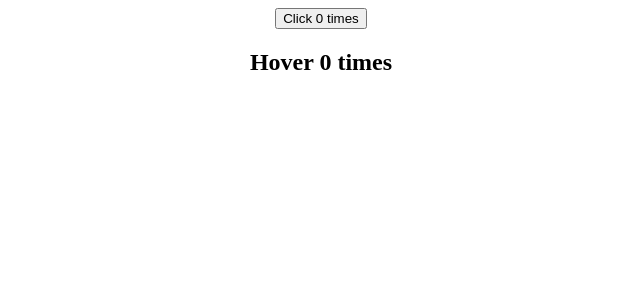
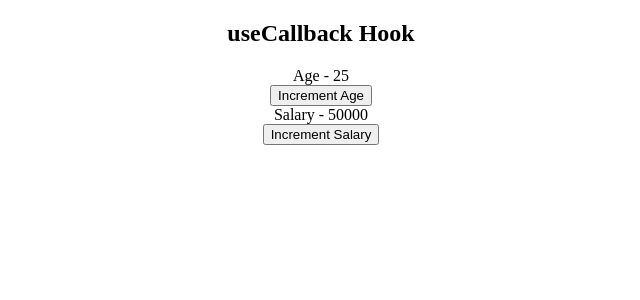
Before and after one commit to Am-Ta/react-advanced-concepts, a React (Create React App) app: page / in a window 1280 px wide. Shown: the top 300 px of the page, without its empty margins (319-959 px from the left). Built offline with nearby package versions, Linux system fonts and the light colour scheme.

Commit message:
useCallback hook

```diff
--- /dev/null
+++ b/src/components/useCallback/App.js
@@ -0,0 +1,11 @@
+import { Container } from "."
+import "../../App.css"
+
+
+export default function App() {
+    return (
+        <div className="App">
+            <Container />
+        </div>
+    )
+}
--- /dev/null
+++ b/src/components/useCallback/Button.js
@@ -0,0 +1,11 @@
+import { memo } from "react";
+
+// Button Component
+function Button({handleClick, children}) {
+    console.log(`Rendering button - ${children}`);
+    return <button onClick={handleClick}>
+        {children}
+    </button>
+}
+
+export default memo(Button);
--- /dev/null
+++ b/src/components/useCallback/Count.js
@@ -0,0 +1,9 @@
+import { memo } from "react";
+
+// Count Component
+function Count({text, count}) {
+    console.log(`Rendering ${text}`);
+    return <div>{text} - {count}</div>
+}
+
+export default memo(Count);
--- /dev/null
+++ b/src/components/useCallback/Title.js
@@ -0,0 +1,9 @@
+import { memo } from "react"
+
+// Title Component
+function Title() {
+    console.log("Rendering Title")
+    return <h2>useCallback Hook</h2>
+}
+
+export default memo(Title);
--- /dev/null
+++ b/src/components/useCallback/index.js
@@ -0,0 +1,30 @@
+/**
+ * Performance Optimization
+ * useCallback Hook: useCallback is a hook that will return a memoized version of the callback function that only changes if one of the dependencies has changed.
+ * why need to use useCallback? It is useful when passing callbacks to optimized child components that rely on reference equality to prevent unnecessary renders.
+ *
+ * React.memo: a hoc that will prevent a functional component from being rerender if it's props or state do not change. the memo has nothing to do with hooks.
+ *
+ * why re-render the Button of salary while I click on the Button of age or vice versa?(I'm using React.memo) This is because a new increment salary function is created each time the parent component re-renders and when dealing with functions we always have to consider ***reference equality***, even though two functions have the exact same behavior, it does not mean they are equal to each other. so the function before the re-render is different to the function after the rerender. and since the function is a prop, React.memo sees that the prop has changed and will not prevent the re-render.
+ */
+
+import { useState, useCallback } from "react"
+import Button from "./Button";
+import Count from "./Count";
+import Title from "./Title";
+
+export function Container() {
+    let [age, setAge] = useState(25);
+    let [salary, setSalary] = useState(50000);
+
+    let incrementAge = useCallback(() => setAge((prevAge) => prevAge + 1), [age]);
+    let incrementSalary = useCallback(() => setSalary((prevSalary) => prevSalary + 1000), [salary]);
+
+    return <div>
+        <Title />
+        <Count text={"Age"} count={age} />
+        <Button handleClick={incrementAge}>Increment Age</Button>
+        <Count text={"Salary"} count={salary} />
+        <Button handleClick={incrementSalary}>Increment Salary</Button>
+    </div>
+}
--- a/src/index.js
+++ b/src/index.js
@@ -2,8 +2,9 @@
 import ReactDOM from 'react-dom';
 // import App from './components/LiftingStateUP/App';   // lifting state up
 // import App from './components/CodeSplitting/App';   // code splitting
-// import App from './components/hoc/App'  //higher order component
-import App from './components/renderProps/App';   // render props
+// import App from './components/hoc/App';  //higher order component
+// import App from './components/renderProps/App';   // render props
+import App from './components/useCallback/App';    // useCallback hook
 
 ReactDOM.render(
   <React.StrictMode>
```
